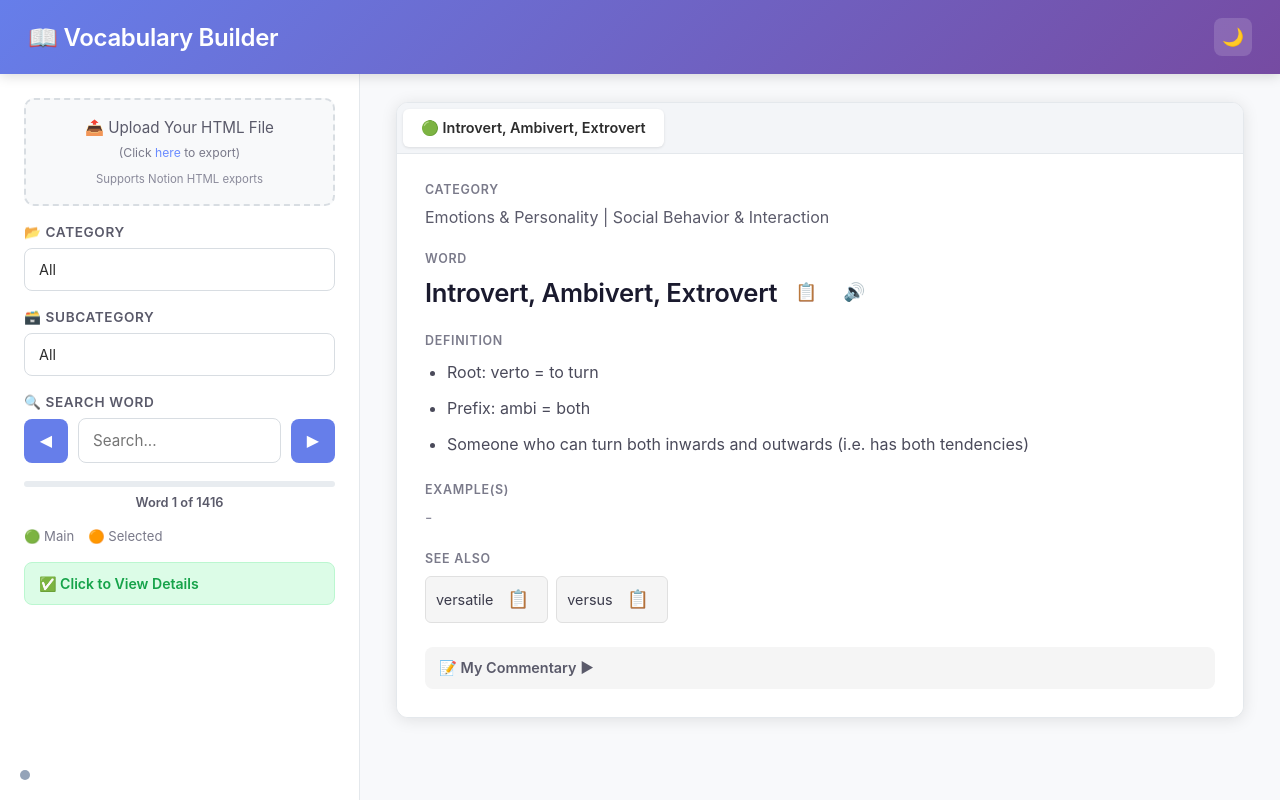
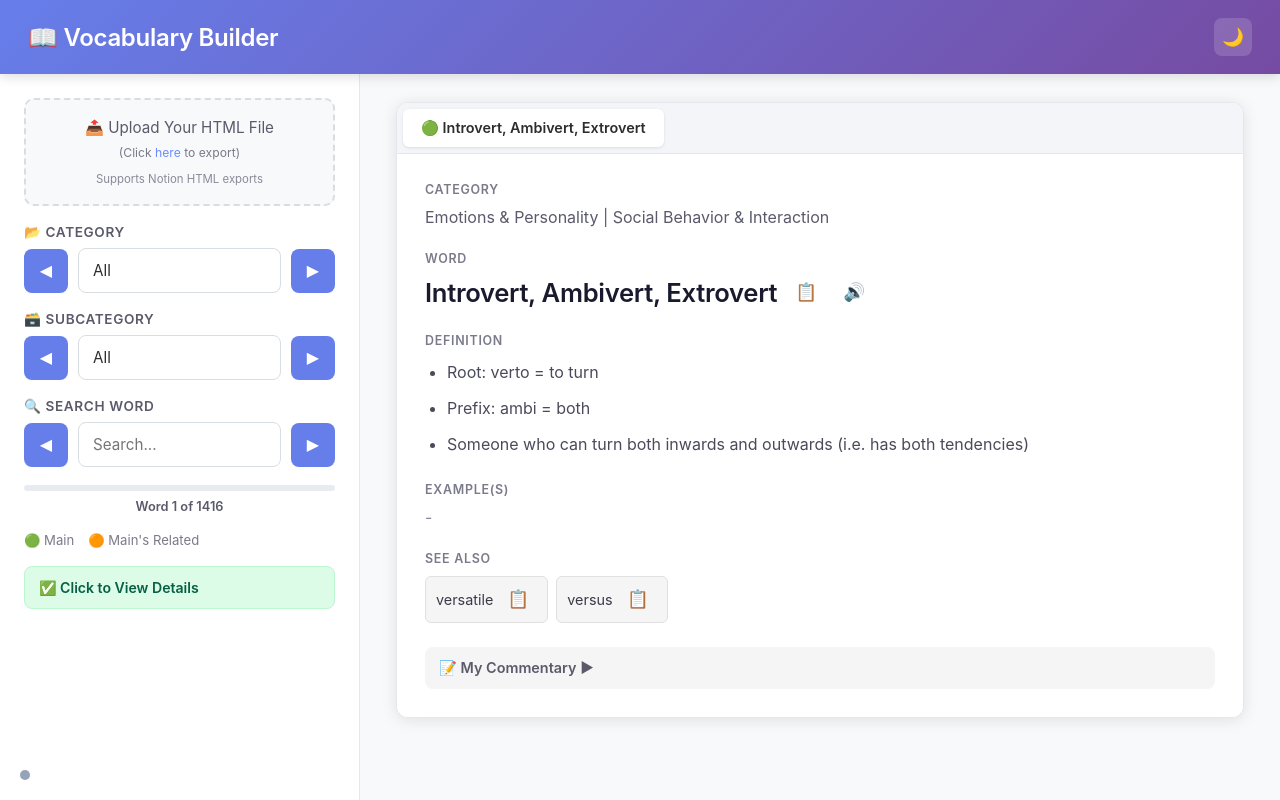
Before and after one commit to bahaeomid/vocabulary-builder-react, a React (Vite) app: page / in a window 1280 px wide. Built offline with nearby package versions, Linux system fonts and the light colour scheme.

Commit message:
Enhance dropdown UX: add keyboard navigation, prev/next buttons, and improve stats display

```diff
--- a/src/App.tsx
+++ b/src/App.tsx
@@ -450,7 +450,7 @@ const StatusMessage = styled.div<{ $type: 'success' | 'error' | 'loading'; $dark
   padding: 12px 14px;
   border-radius: 8px;
   font-size: 0.88rem;
-  ${props => props.$type === 'success' && `background: ${props.$dark ? 'rgba(16, 185, 129, 0.15)' : '#dcfce7'}; border: 1px solid ${props.$dark ? 'rgba(16, 185, 129, 0.3)' : '#bbf7d0'}; color: ${props.$dark ? '#34d399' : '#16a34a'};`}
+  ${props => props.$type === 'success' && `background: ${props.$dark ? 'rgba(16, 185, 129, 0.15)' : '#dcfce7'}; border: 1px solid ${props.$dark ? 'rgba(16, 185, 129, 0.3)' : '#bbf7d0'};`}
   ${props => props.$type === 'error' && `background: ${props.$dark ? 'rgba(239, 68, 68, 0.15)' : '#fee2e2'}; border: 1px solid ${props.$dark ? 'rgba(239, 68, 68, 0.3)' : '#fecaca'}; color: ${props.$dark ? '#f87171' : '#dc2626'};`}
   ${props => props.$type === 'loading' && `background: ${props.$dark ? 'rgba(99, 102, 241, 0.15)' : '#e0e7ff'}; border: 1px solid ${props.$dark ? 'rgba(99, 102, 241, 0.3)' : '#c7d2fe'}; color: ${props.$dark ? '#818cf8' : '#6366f1'};`}
 `;
@@ -474,6 +474,10 @@ const App: React.FC = () => {
   const [showHighCatDropdown, setShowHighCatDropdown] = useState<boolean>(false);
   const [lowCatSearch, setLowCatSearch] = useState<string>('');
   const [showLowCatDropdown, setShowLowCatDropdown] = useState<boolean>(false);
+  const [highCatHighlight, setHighCatHighlight] = useState<number>(-1);
+  const [lowCatHighlight, setLowCatHighlight] = useState<number>(-1);
+  const [highCatFocused, setHighCatFocused] = useState<boolean>(false);
+  const [lowCatFocused, setLowCatFocused] = useState<boolean>(false);
   const [activeTab, setActiveTab] = useState<number>(0);
   const [status, setStatus] = useState<ProcessStatus>({ type: 'loading', message: '' });
   const [showUnmatched, setShowUnmatched] = useState<boolean>(false);
@@ -484,6 +488,7 @@ const App: React.FC = () => {
   const [autoLoadAttempted, setAutoLoadAttempted] = useState<boolean>(false);
   const [copiedWords, setCopiedWords] = useState<Record<string, boolean>>({});
   const [isMobileSidebarOpen, setIsMobileSidebarOpen] = useState<boolean>(false);
+  const [highlightedIndex, setHighlightedIndex] = useState<number>(-1);
 
   const fileInputRef = useRef<HTMLInputElement>(null);
 
@@ -574,7 +579,9 @@ const App: React.FC = () => {
     if (words.length === 0) return;
     const idx = words.indexOf(selectedWord);
     const newIdx = idx === -1 ? 0 : idx === words.length - 1 ? 0 : idx + 1;
-    setSelectedWord(words[newIdx]);
+    const newWord = words[newIdx];
+    setSelectedWord(newWord);
+    setSearchTerm(vocabData?.words.find(w => w.Word_norm === newWord)?.Word_orig || newWord);
     setCurrentWordIndex(newIdx + 1);
   };
 
@@ -583,7 +590,9 @@ const App: React.FC = () => {
     if (words.length === 0) return;
     const idx = words.indexOf(selectedWord);
     const newIdx = idx === -1 ? words.length - 1 : idx === 0 ? words.length - 1 : idx - 1;
-    setSelectedWord(words[newIdx]);
+    const newWord = words[newIdx];
+    setSelectedWord(newWord);
+    setSearchTerm(vocabData?.words.find(w => w.Word_norm === newWord)?.Word_orig || newWord);
     setCurrentWordIndex(newIdx + 1);
   };
 
@@ -683,7 +692,7 @@ const App: React.FC = () => {
                         return (
                           <RelatedWordChip key={i} $dark={darkMode} $isMain={isMain} $isSelected={isSelected}>
                             <a href={`https://www.merriam-webster.com/dictionary/${encodeURIComponent(w.toLowerCase())}`} target="_blank" rel="noopener noreferrer">{w}</a>
-                            <IconButton onClick={() => { const allWords = getFilteredAllWords(); if (allWords.includes(normalizedW)) { setSelectedWord(normalizedW); setCurrentWordIndex(allWords.indexOf(normalizedW) + 1); setActiveTab(0); } handleCopyWord(w); }} $copied={copiedWords[w]} $dark={darkMode}>{copiedWords[w] ? '✅' : '📋'}</IconButton>
+                            <IconButton onClick={() => handleCopyWord(w)} $copied={copiedWords[w]} $dark={darkMode}>{copiedWords[w] ? '✅' : '📋'}</IconButton>
                           </RelatedWordChip>
                         );
                       })}
@@ -732,22 +741,30 @@ const App: React.FC = () => {
               <>
                 <div>
                   <Label $dark={darkMode}>📂 Category</Label>
-                  <SearchableCategorySelect>
-                    <CategoryInput $dark={darkMode} type="text" value={highCatSearch || selectedHighCat} onChange={(e) => { setHighCatSearch(e.target.value); setShowHighCatDropdown(true); }} onFocus={() => { setShowHighCatDropdown(true); setHighCatSearch(''); }} onBlur={() => setTimeout(() => setShowHighCatDropdown(false), 200)} placeholder="Search..." />
-                    <CategoryDropdown $visible={showHighCatDropdown} $dark={darkMode}>
-                      {getHighCatOptions().filter(cat => !highCatSearch || cat.toLowerCase().includes(highCatSearch.toLowerCase())).map(cat => <CategoryOption key={cat} $selected={cat === selectedHighCat} $dark={darkMode} onClick={() => { setSelectedHighCat(cat); setSelectedLowCat('All'); setHighCatSearch(''); setShowHighCatDropdown(false); }}>{cat}</CategoryOption>)}
-                    </CategoryDropdown>
-                  </SearchableCategorySelect>
+                  <WordSelectorContainer>
+                    <NavButton $dark={darkMode} onClick={() => { const opts = getHighCatOptions(); const idx = opts.indexOf(selectedHighCat); const newIdx = idx <= 0 ? opts.length - 1 : idx - 1; setSelectedHighCat(opts[newIdx]); setSelectedLowCat('All'); }} disabled={getHighCatOptions().length === 0}>◀</NavButton>
+                    <SearchableSelect>
+                      <SearchInput $dark={darkMode} type="text" value={highCatFocused ? highCatSearch : (highCatSearch || selectedHighCat)} onChange={(e) => { setHighCatSearch(e.target.value); setShowHighCatDropdown(true); setHighCatHighlight(-1); }} onKeyDown={(e) => { const opts = getHighCatOptions().filter(cat => !highCatSearch || cat.toLowerCase().includes(highCatSearch.toLowerCase())); if (e.key === 'Enter') { if (highCatHighlight >= 0 && opts[highCatHighlight]) { setSelectedHighCat(opts[highCatHighlight]); setSelectedLowCat('All'); setShowHighCatDropdown(false); setHighCatHighlight(-1); setHighCatSearch(''); setHighCatFocused(false); } else if (opts.length > 0) { setSelectedHighCat(opts[0]); setSelectedLowCat('All'); setShowHighCatDropdown(false); setHighCatHighlight(-1); setHighCatSearch(''); setHighCatFocused(false); } } else if (e.key === 'ArrowDown') { e.preventDefault(); setHighCatHighlight(prev => prev < opts.length - 1 ? prev + 1 : prev); } else if (e.key === 'ArrowUp') { e.preventDefault(); setHighCatHighlight(prev => prev > 0 ? prev - 1 : prev); } }} onFocus={() => { setShowHighCatDropdown(true); setHighCatSearch(''); setHighCatHighlight(-1); setHighCatFocused(true); }} onBlur={() => setTimeout(() => { setShowHighCatDropdown(false); setHighCatFocused(false); }, 200)} placeholder="Search..." />
+                      <CategoryDropdown $visible={showHighCatDropdown} $dark={darkMode}>
+                        {getHighCatOptions().filter(cat => !highCatSearch || cat.toLowerCase().includes(highCatSearch.toLowerCase())).map((cat, idx) => <CategoryOption key={cat} $selected={idx === highCatHighlight || cat === selectedHighCat} $dark={darkMode} onClick={() => { setSelectedHighCat(cat); setSelectedLowCat('All'); setHighCatSearch(''); setShowHighCatDropdown(false); setHighCatHighlight(-1); }}>{cat}</CategoryOption>)}
+                      </CategoryDropdown>
+                    </SearchableSelect>
+                    <NavButton $dark={darkMode} onClick={() => { const opts = getHighCatOptions(); const idx = opts.indexOf(selectedHighCat); const newIdx = idx <= 0 ? opts.length - 1 : idx - 1; setSelectedHighCat(opts[newIdx]); setSelectedLowCat('All'); }} disabled={getHighCatOptions().length === 0}>▶</NavButton>
+                  </WordSelectorContainer>
                 </div>
 
                 <div>
                   <Label $dark={darkMode}>🗃️ Subcategory</Label>
-                  <SearchableCategorySelect>
-                    <CategoryInput $dark={darkMode} type="text" value={lowCatSearch || selectedLowCat} onChange={(e) => { setLowCatSearch(e.target.value); setShowLowCatDropdown(true); }} onFocus={() => { setShowLowCatDropdown(true); setLowCatSearch(''); }} onBlur={() => setTimeout(() => setShowLowCatDropdown(false), 200)} placeholder="Search..." />
-                    <CategoryDropdown $visible={showLowCatDropdown} $dark={darkMode}>
-                      {getLowCatOptions().filter(cat => !lowCatSearch || cat.toLowerCase().includes(lowCatSearch.toLowerCase())).map(cat => <CategoryOption key={cat} $selected={cat === selectedLowCat} $dark={darkMode} onClick={() => { setSelectedLowCat(cat); setLowCatSearch(''); setShowLowCatDropdown(false); }}>{cat}</CategoryOption>)}
-                    </CategoryDropdown>
-                  </SearchableCategorySelect>
+                  <WordSelectorContainer>
+                    <NavButton $dark={darkMode} onClick={() => { const opts = getLowCatOptions(); const idx = opts.indexOf(selectedLowCat); const newIdx = idx <= 0 ? opts.length - 1 : idx - 1; setSelectedLowCat(opts[newIdx]); }} disabled={getLowCatOptions().length === 0}>◀</NavButton>
+                    <SearchableSelect>
+                      <SearchInput $dark={darkMode} type="text" value={lowCatFocused ? lowCatSearch : (lowCatSearch || selectedLowCat)} onChange={(e) => { setLowCatSearch(e.target.value); setShowLowCatDropdown(true); setLowCatHighlight(-1); }} onKeyDown={(e) => { const opts = getLowCatOptions().filter(cat => !lowCatSearch || cat.toLowerCase().includes(lowCatSearch.toLowerCase())); if (e.key === 'Enter') { if (lowCatHighlight >= 0 && opts[lowCatHighlight]) { setSelectedLowCat(opts[lowCatHighlight]); setShowLowCatDropdown(false); setLowCatHighlight(-1); setLowCatSearch(''); setLowCatFocused(false); } else if (opts.length > 0) { setSelectedLowCat(opts[0]); setShowLowCatDropdown(false); setLowCatHighlight(-1); setLowCatSearch(''); setLowCatFocused(false); } } else if (e.key === 'ArrowDown') { e.preventDefault(); setLowCatHighlight(prev => prev < opts.length - 1 ? prev + 1 : prev); } else if (e.key === 'ArrowUp') { e.preventDefault(); setLowCatHighlight(prev => prev > 0 ? prev - 1 : prev); } }} onFocus={() => { setShowLowCatDropdown(true); setLowCatSearch(''); setLowCatHighlight(-1); setLowCatFocused(true); }} onBlur={() => setTimeout(() => { setShowLowCatDropdown(false); setLowCatFocused(false); }, 200)} placeholder="Search..." />
+                      <CategoryDropdown $visible={showLowCatDropdown} $dark={darkMode}>
+                        {getLowCatOptions().filter(cat => !lowCatSearch || cat.toLowerCase().includes(lowCatSearch.toLowerCase())).map((cat, idx) => <CategoryOption key={cat} $selected={idx === lowCatHighlight || cat === selectedLowCat} $dark={darkMode} onClick={() => { setSelectedLowCat(cat); setLowCatSearch(''); setShowLowCatDropdown(false); setLowCatHighlight(-1); }}>{cat}</CategoryOption>)}
+                      </CategoryDropdown>
+                    </SearchableSelect>
+                    <NavButton $dark={darkMode} onClick={() => { const opts = getLowCatOptions(); const idx = opts.indexOf(selectedLowCat); const newIdx = idx >= opts.length - 1 ? 0 : idx + 1; setSelectedLowCat(opts[newIdx]); }} disabled={getLowCatOptions().length === 0}>▶</NavButton>
+                  </WordSelectorContainer>
                 </div>
 
                 <div>
@@ -755,9 +772,9 @@ const App: React.FC = () => {
                   <WordSelectorContainer>
                     <NavButton $dark={darkMode} onClick={handlePrevWord} disabled={allFilteredWords.length === 0}>◀</NavButton>
                     <SearchableSelect>
-                      <SearchInput $dark={darkMode} type="text" value={searchTerm} onChange={(e) => { setSearchTerm(e.target.value); setShowDropdown(true); }} onKeyDown={(e) => { if (e.key === 'Enter') { const trimmedTerm = searchTerm.trim(); if (trimmedTerm) { const exactMatch = allFilteredWords.find(w => w.toLowerCase() === trimmedTerm.toLowerCase()); if (exactMatch) { setSelectedWord(exactMatch); setCurrentWordIndex(allFilteredWords.indexOf(exactMatch) + 1); setShowDropdown(false); } else { setSelectedWord(trimmedTerm); setShowDropdown(false); } } } }} onFocus={() => setShowDropdown(true)} onBlur={() => setTimeout(() => setShowDropdown(false), 200)} placeholder="Search..." />
+                      <SearchInput $dark={darkMode} type="text" value={searchTerm} onChange={(e) => { setSearchTerm(e.target.value); setShowDropdown(true); setHighlightedIndex(-1); }} onKeyDown={(e) => { if (e.key === 'Enter') { if (highlightedIndex >= 0 && filteredOptions[highlightedIndex]) { const word = filteredOptions[highlightedIndex]; setSelectedWord(word); setSearchTerm(vocabData?.words.find(w => w.Word_norm === word)?.Word_orig || word); setCurrentWordIndex(allFilteredWords.indexOf(word) + 1); setShowDropdown(false); setHighlightedIndex(-1); } else { const trimmedTerm = searchTerm.trim(); if (trimmedTerm) { const exactMatch = allFilteredWords.find(w => w.toLowerCase() === trimmedTerm.toLowerCase()); if (exactMatch) { setSelectedWord(exactMatch); setCurrentWordIndex(allFilteredWords.indexOf(exactMatch) + 1); setShowDropdown(false); } else { setSelectedWord(trimmedTerm); setShowDropdown(false); } } } } else if (e.key === 'ArrowDown') { e.preventDefault(); setHighlightedIndex(prev => prev < filteredOptions.length - 1 ? prev + 1 : prev); } else if (e.key === 'ArrowUp') { e.preventDefault(); setHighlightedIndex(prev => prev > 0 ? prev - 1 : prev); } }} onFocus={() => { setShowDropdown(true); setSearchTerm(''); setHighlightedIndex(-1); }} onBlur={() => setTimeout(() => setShowDropdown(false), 200)} placeholder="Search..." />
                       <SearchDropdown $visible={showDropdown && filteredOptions.length > 0} $dark={darkMode}>
-                        {filteredOptions.slice(0, 50).map((word: string) => <SearchOption key={word} $selected={word === selectedWord} $dark={darkMode} onClick={() => { setSelectedWord(word); setSearchTerm(vocabData.words.find(w => w.Word_norm === word)?.Word_orig || word); setCurrentWordIndex(allFilteredWords.indexOf(word) + 1); setShowDropdown(false); }}>{vocabData.words.find(w => w.Word_norm === word)?.Word_orig || word}</SearchOption>)}
+                        {filteredOptions.slice(0, 50).map((word: string, idx: number) => <SearchOption key={word} $selected={idx === highlightedIndex || word === selectedWord} $dark={darkMode} onClick={() => { setSelectedWord(word); setSearchTerm(vocabData.words.find(w => w.Word_norm === word)?.Word_orig || word); setCurrentWordIndex(allFilteredWords.indexOf(word) + 1); setShowDropdown(false); setHighlightedIndex(-1); }}>{vocabData.words.find(w => w.Word_norm === word)?.Word_orig || word}</SearchOption>)}
                       </SearchDropdown>
                     </SearchableSelect>
                     <NavButton $dark={darkMode} onClick={handleNextWord} disabled={allFilteredWords.length === 0}>▶</NavButton>
@@ -771,20 +788,20 @@ const App: React.FC = () => {
                   </div>
                 )}
 
-                <EmojiLegend $dark={darkMode}><span>🟢 Main</span><span>🟠 Selected</span></EmojiLegend>
+                <EmojiLegend $dark={darkMode}><span>🟢 Main</span><span>🟠 Main's Related</span></EmojiLegend>
               </>
             )}
 
             <StatusMessage $type={status.type} $dark={darkMode} style={{ cursor: status.type === 'success' ? 'pointer' : 'default' }}>
               {status.type === 'success' ? (
                 <>
-                  <div onClick={() => setShowFileDetails(!showFileDetails)} style={{ cursor: 'pointer', fontWeight: 600 }}>✅ Click to View Details</div>
+                  <div onClick={() => setShowFileDetails(!showFileDetails)} style={{ cursor: 'pointer', fontWeight: 600, color: darkMode ? '#6ee7b7' : '#065f46' }}>✅ Click to View Details</div>
                   {showFileDetails && vocabData && (
-                    <div style={{ paddingTop: '8px' }}>
-                      <div style={{ marginBottom: '4px' }}><b>File Date:</b> {vocabData.fileDate}</div>
+                    <div style={{ paddingTop: '8px', color: darkMode ? '#6ee7b7' : '#065f46' }}>
+                      <div style={{ marginBottom: '16px' }}><b>File Date:</b> {vocabData.fileDate}</div>
                       <div><b>{vocabData.stats.uniqueMainWords}</b> unique main words</div>
-                      <div><b>{vocabData.stats.uniqueRelatedWords}</b> unique related words</div>
-                      <div><b>{vocabData.stats.totalUniqueWords}</b> total unique words</div>
+                      <div style={{ marginTop: '2px' }}><b>{vocabData.stats.uniqueRelatedWords}</b> unique related words</div>
+                      <div style={{ marginTop: '2px' }}><b>{vocabData.stats.totalUniqueWords}</b> total unique words</div>
                     </div>
                   )}
                 </>
```
